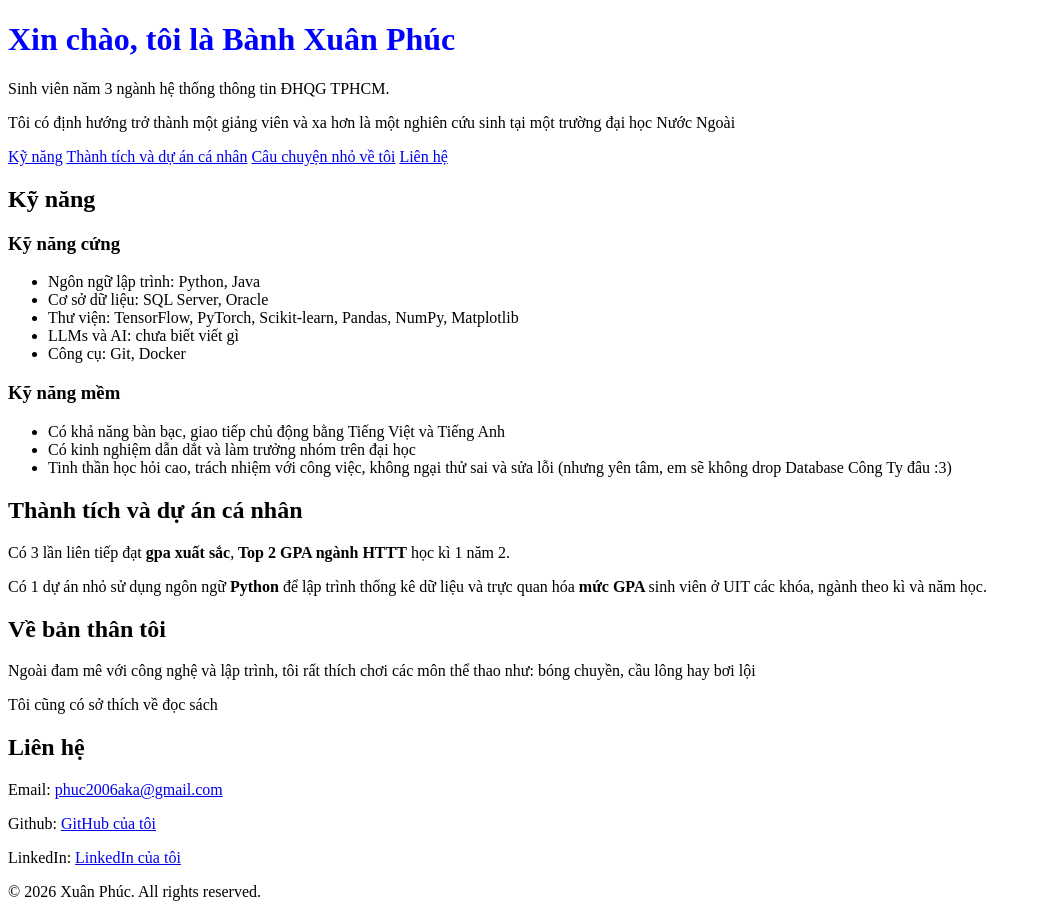
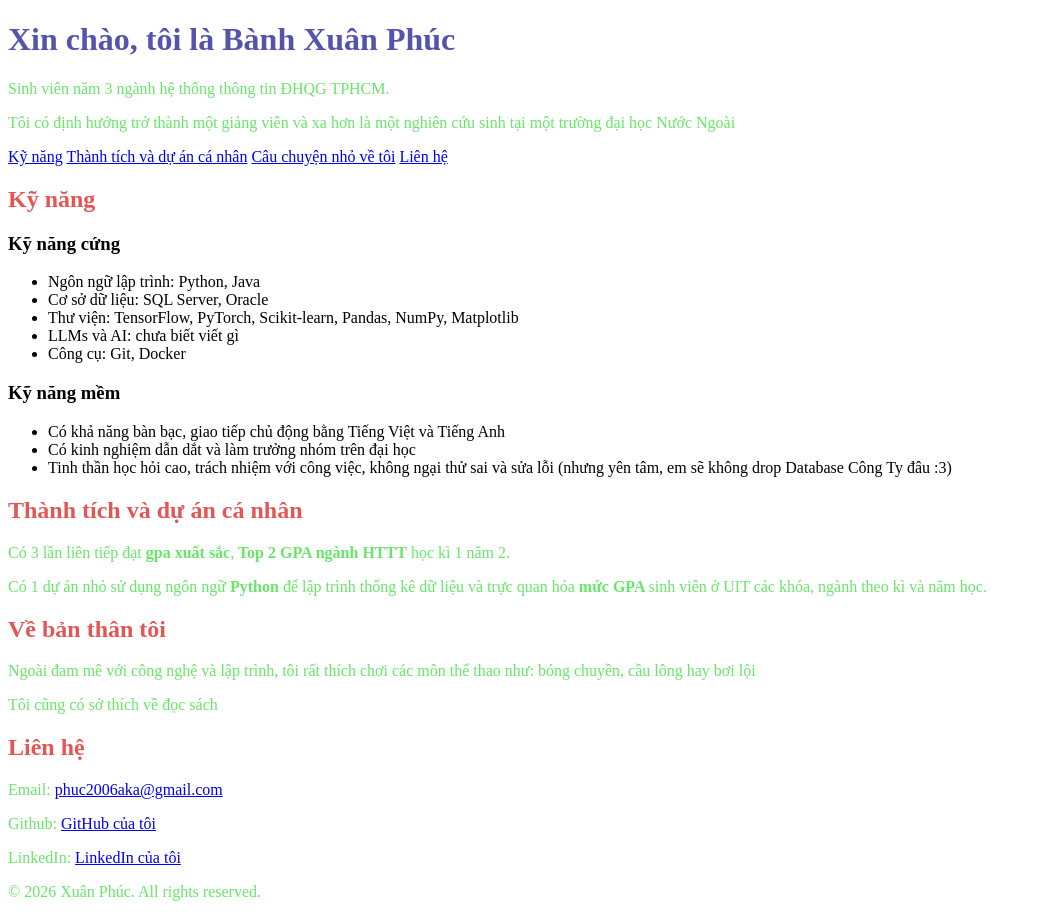
Before and after one commit to Beyond11-me/Beyond11-me.github.io, a plain HTML site: page index.html in a window 1280 px wide. Shown: the whole page, without its empty margins (0-1041 px from the left). Drawn offline with Linux system fonts and the light colour scheme.

Commit message:
Commit config selector h2 và p

```diff
--- a/style.css
+++ b/style.css
@@ -1,3 +1,11 @@
 h1 {
-    color: blue;
+    color: rgb(84, 84, 172);
 }
+
+h2 {
+    color: rgb(227, 86, 86);
+}
+
+p {
+    color: rgb(104, 230, 104);
+}
```
